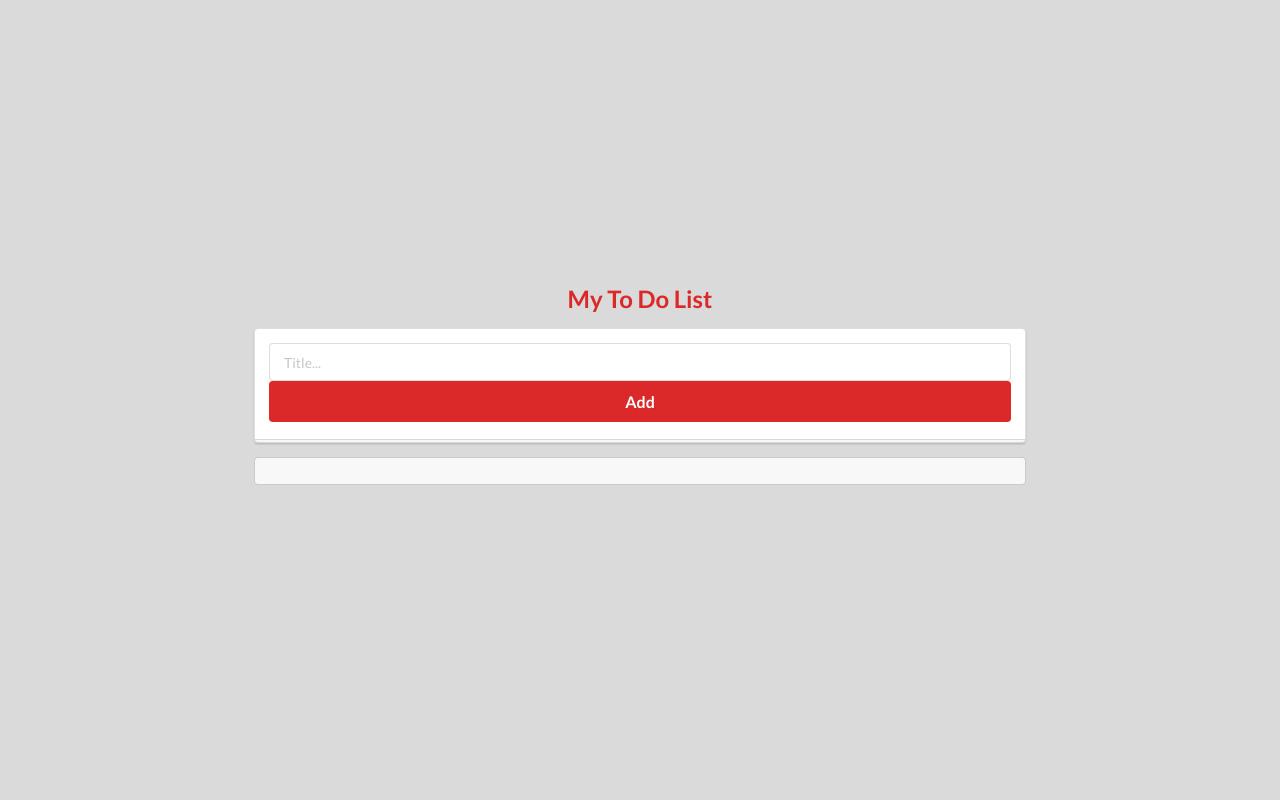
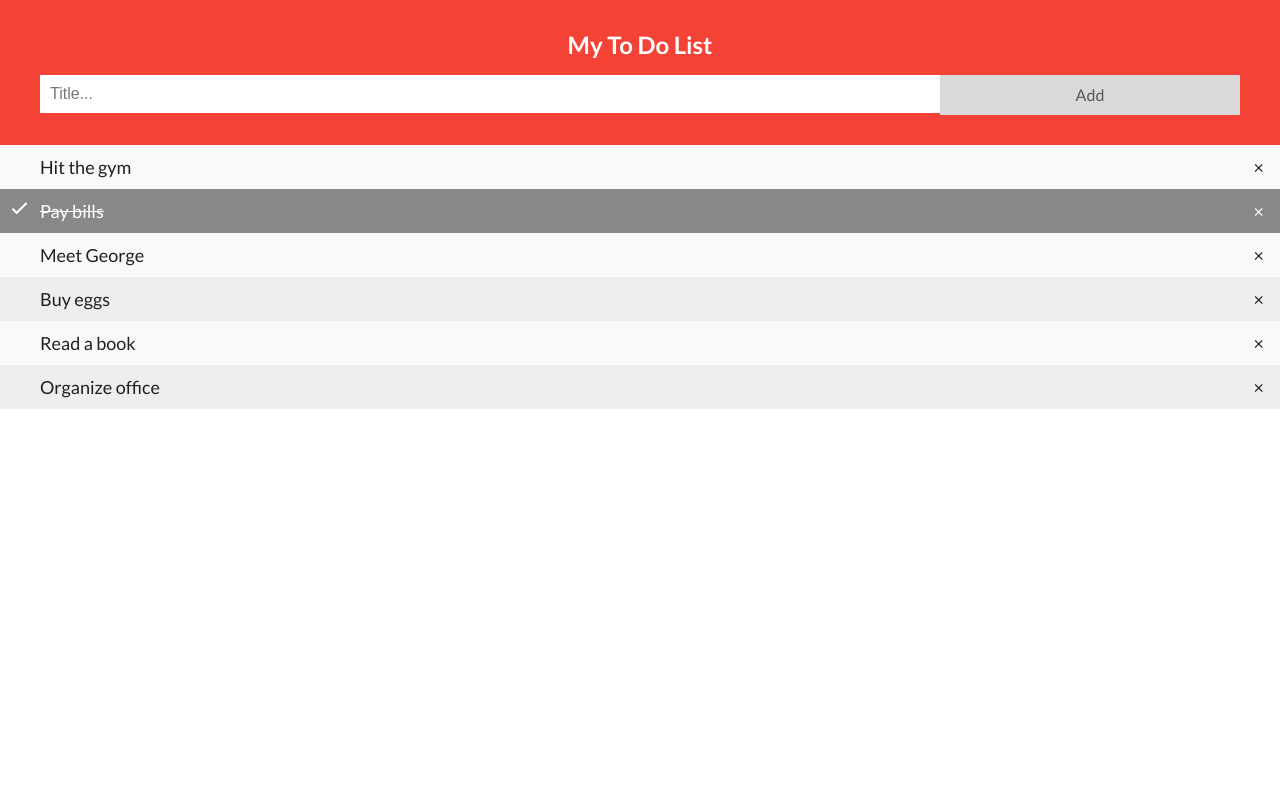
Before and after one commit to claudiajkang/flask-todo, a Flask app: page /todo in a window 1280 px wide. Run offline with Flask 2, Linux system fonts and the light colour scheme; data that the repository does not hold is empty; some libraries are stand-ins or nearby versions.

Commit message:
Demo ver TODO(remove db)

```diff
--- /dev/null
+++ b/app.py
@@ -0,0 +1,4 @@
+from app import app
+
+if __name__ == '__main__':
+    app.run(debug=True, port=8080, host='0.0.0.0')
--- a/app/route/todo.py
+++ b/app/route/todo.py
@@ -1,39 +1,8 @@
 from flask import render_template, request, redirect, url_for
 
-from app import app, db
-from app.models.todos import TodoModel
+from app import app
 
 
 @app.route('/todo', methods=['GET', 'POST'])
 def todo_index():
-    todo_list = TodoModel.query.all()
-
-    if request.method == 'POST':
-        new_todo = TodoModel(title=request.form['title'])
-
-        db.session.add(new_todo)
-        db.session.commit()
-
-        return redirect(url_for('todo_index'))
-
-    return render_template('todo.html', todos=todo_list)
-
-
-@app.route('/todo/<todo_id>/update', methods=['POST'])
-def todo_update(todo_id):
-    update_todo = TodoModel.query.filter_by(id=todo_id).one()
-
-    update_todo.done = not update_todo.done
-    db.session.commit()
-
-    return redirect(url_for('todo_index'))
-
-
-@app.route('/todo/<todo_id>/delete', methods=['POST'])
-def todo_delete(todo_id):
-    delete_todo = TodoModel.query.filter_by(id=todo_id).one()
-
-    db.session.delete(delete_todo)
-    db.session.commit()
-
-    return redirect(url_for('todo_index'))
+    return render_template('todo.html')
--- a/app/templates/layout.html
+++ b/app/templates/layout.html
@@ -5,20 +5,122 @@
   <link rel="stylesheet" href="https://cdnjs.cloudflare.com/ajax/libs/semantic-ui/2.2.13/semantic.min.css">
   <script src="https://cdnjs.cloudflare.com/ajax/libs/semantic-ui/2.2.13/semantic.min.js"></script>
   <style type="text/css">
-        body {
-            background-color: #DADADA;
+
+    <!-- https://www.w3schools.com/howto/howto_js_todolist.asp -->
+
+    /* Include the padding and border in an element's total width and height */
+    * {
+      box-sizing: border-box;
     }
 
-        body > .grid {
-            height: 100%;
+    /* Remove margins and padding from the list */
+    ul {
+      margin: 0;
+      padding: 0;
     }
 
-        .image {
-            margin-top: -100px;
+    /* Style the list items */
+    ul li {
+      cursor: pointer;
+      position: relative;
+      padding: 12px 8px 12px 40px;
+      background: #eee;
+      font-size: 18px;
+      transition: 0.2s;
+
+      /* make the list items unselectable */
+      -webkit-user-select: none;
+      -moz-user-select: none;
+      -ms-user-select: none;
+      user-select: none;
     }
 
-        .column {
-            max-width: 800px;
+    /* Set all odd list items to a different color (zebra-stripes) */
+    ul li:nth-child(odd) {
+      background: #f9f9f9;
+    }
+
+    /* Darker background-color on hover */
+    ul li:hover {
+      background: #ddd;
+    }
+
+    /* When clicked on, add a background color and strike out text */
+    ul li.checked {
+      background: #888;
+      color: #fff;
+      text-decoration: line-through;
+    }
+
+    /* Add a "checked" mark when clicked on */
+    ul li.checked::before {
+      content: '';
+      position: absolute;
+      border-color: #fff;
+      border-style: solid;
+      border-width: 0 2px 2px 0;
+      top: 10px;
+      left: 16px;
+      transform: rotate(45deg);
+      height: 15px;
+      width: 7px;
+    }
+
+    /* Style the close button */
+    .close {
+      position: absolute;
+      right: 0;
+      top: 0;
+      padding: 12px 16px 12px 16px;
+    }
+
+    .close:hover {
+      background-color: #f44336;
+      color: white;
+    }
+
+    /* Style the header */
+    .header {
+      background-color: #f44336;
+      padding: 30px 40px;
+      color: white;
+      text-align: center;
+    }
+
+    /* Clear floats after the header */
+    .header:after {
+      content: "";
+      display: table;
+      clear: both;
+    }
+
+    /* Style the input */
+    input {
+      margin: 0;
+      border: none;
+      border-radius: 0;
+      width: 75%;
+      padding: 10px;
+      float: left;
+      font-size: 16px;
+    }
+
+    /* Style the "Add" button */
+    .addBtn {
+      padding: 10px;
+      width: 25%;
+      background: #d9d9d9;
+      color: #555;
+      float: left;
+      text-align: center;
+      font-size: 16px;
+      cursor: pointer;
+      transition: 0.3s;
+      border-radius: 0;
+    }
+
+    .addBtn:hover {
+      background-color: #bbb;
     }
   </style>
 </head>
--- a/app/templates/todo.html
+++ b/app/templates/todo.html
@@ -3,110 +3,80 @@
 {% block body %}
 
   <body>
+  <!-- https://www.w3schools.com/howto/howto_js_todolist.asp -->
 
-    <div class="ui middle aligned center aligned grid">
-        <div class="column">
-            <h2 class="ui red header">
-                <div class="content">
-                    My To Do List
-                </div>
-            </h2>
 
-            <form class="ui large form" action="{{ request.path }}" method="post">
-                <div class="ui stacked segment">
-                    <div class="field">
-                        <div class="ui input">
-                            <input type="text" name="title" placeholder="Title...">
-                        </div>
-                        <button class="ui fluid large red button">Add</button>
-                    </div>
-                </div>
-            </form>
-
-            <div class="ui message">
-                <div class="ui large aligned divided list">
-                    <div class="item">
-                        <div class="content" id="todo_list">
-                            {% for todo in todos %}
-                                <li {% if todo.done != 0 %} class="checked" {% endif %}>
-                                    <input type="checkbox"
-                                           onclick="todoUpdate({{ todo.id }})"
-                                           value="{{ todo.title }}"
-                                            {% if todo.done %} checked {% endif %}>
-                                    {{ todo.title }}
-                                    <i class="remove circle outline icon" onclick="todoDelete({{ todo.id }})"></i>
-                                </li>
-                            {% endfor %}
-                        </div>
-                    </div>
-                </div>
-            </div>
-        </div>
+  <div id="myDIV" class="header">
+    <h2>My To Do List</h2>
+    <input type="text" id="myInput" placeholder="Title...">
+    <span onclick="newElement()" class="addBtn">Add</span>
   </div>
 
+  <ul id="myUL">
+    <li>Hit the gym</li>
+    <li class="checked">Pay bills</li>
+    <li>Meet George</li>
+    <li>Buy eggs</li>
+    <li>Read a book</li>
+    <li>Organize office</li>
+  </ul>
+
   <script>
-        function checked(chkbox) {
-            if (chkbox.checked == true) {
-                alert("선택");
+    // Create a "close" button and append it to each list item
+    var myNodelist = document.getElementsByTagName("LI");
+    var i;
+    for (i = 0; i < myNodelist.length; i++) {
+      var span = document.createElement("SPAN");
+      var txt = document.createTextNode("\u00D7");
+      span.className = "close";
+      span.appendChild(txt);
+      myNodelist[i].appendChild(span);
     }
-            else {
-                alert("선택 해제");
+
+    // Click on a close button to hide the current list item
+    var close = document.getElementsByClassName("close");
+    var i;
+    for (i = 0; i < close.length; i++) {
+      close[i].onclick = function() {
+        var div = this.parentElement;
+        div.style.display = "none";
       }
     }
 
-        function todoUpdate(id) {
-            var form = document.createElement("form");
-            form.setAttribute("charset", "UTF=8");
-            form.setAttribute("method", "post");
-            form.setAttribute("action", "/todo/" + id + "/update");
+    // Add a "checked" symbol when clicking on a list item
+    var list = document.querySelector('ul');
+    list.addEventListener('click', function(ev) {
+      if (ev.target.tagName === 'LI') {
+        ev.target.classList.toggle('checked');
+      }
+    }, false);
 
-            var hiddenField = document.createElement("input");
-            hiddenField.setAttribute("type", "hidden");
-            hiddenField.setAttribute("id", id);
-            hiddenField.setAttribute("value", id);
-            form.appendChild(hiddenField);
+    // Create a new list item when clicking on the "Add" button
+    function newElement() {
+      var li = document.createElement("li");
+      var inputValue = document.getElementById("myInput").value;
+      var t = document.createTextNode(inputValue);
+      li.appendChild(t);
+      if (inputValue === '') {
+        alert("You must write something!");
+      } else {
+        document.getElementById("myUL").appendChild(li);
+      }
+      document.getElementById("myInput").value = "";
 
-            document.body.appendChild(form);
+      var span = document.createElement("SPAN");
+      var txt = document.createTextNode("\u00D7");
+      span.className = "close";
+      span.appendChild(txt);
+      li.appendChild(span);
 
-            form.submit();
+      for (i = 0; i < close.length; i++) {
+        close[i].onclick = function() {
+          var div = this.parentElement;
+          div.style.display = "none";
         }
-
-
-        function todoDelete(id) {
-            var form = document.createElement("form");
-            form.setAttribute("charset", "UTF=8");
-            form.setAttribute("method", "post");
-            form.setAttribute("action", "/todo/" + id + "/delete");
-
-            var hiddenField = document.createElement("input");
-            hiddenField.setAttribute("type", "hidden");
-            hiddenField.setAttribute("id", id);
-            hiddenField.setAttribute("value", id);
-            form.appendChild(hiddenField);
-
-            document.body.appendChild(form);
-
-            form.submit();
+      }
     }
   </script>
 
-    <style>
-        #todo_list li.checked {
-            background: #888;
-            color: #fff;
-            text-decoration: line-through;
-        }
-
-        #todo_list li.checked::before {
-            position: absolute;
-            border-color: #fff;
-            border-style: solid;
-            border-width: 0 2px 2px 0;
-            top: 10px;
-            left: 16px;
-            transform: rotate(45deg);
-            height: 15px;
-            width: 7px;
-        }
-    </style>
 {% endblock %}
--- a/requirements.txt
+++ b/requirements.txt
@@ -1,9 +1,6 @@
 click==6.7
 Flask==0.12.2
-Flask-SQLAlchemy==2.2
 itsdangerous==0.24
 Jinja2==2.9.6
 MarkupSafe==1.0
-PyMySQL==0.7.11
-SQLAlchemy==1.1.13
 Werkzeug==0.12.2
--- a/server.py
+++ /dev/null
@@ -1,4 +0,0 @@
-from app import app
-
-if __name__ == '__main__':
-    app.run(debug=True, port=5555, host='0.0.0.0')
```
Also changed, not shown: app/__init__.py (+8 -8 lines), 2 other files. Lines whose indentation alone changed are shown as unchanged.
